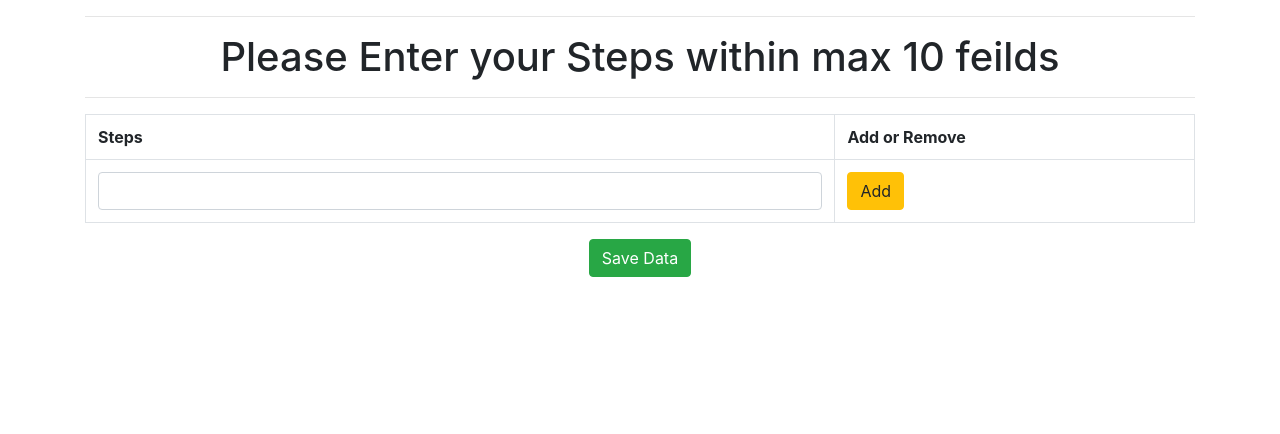
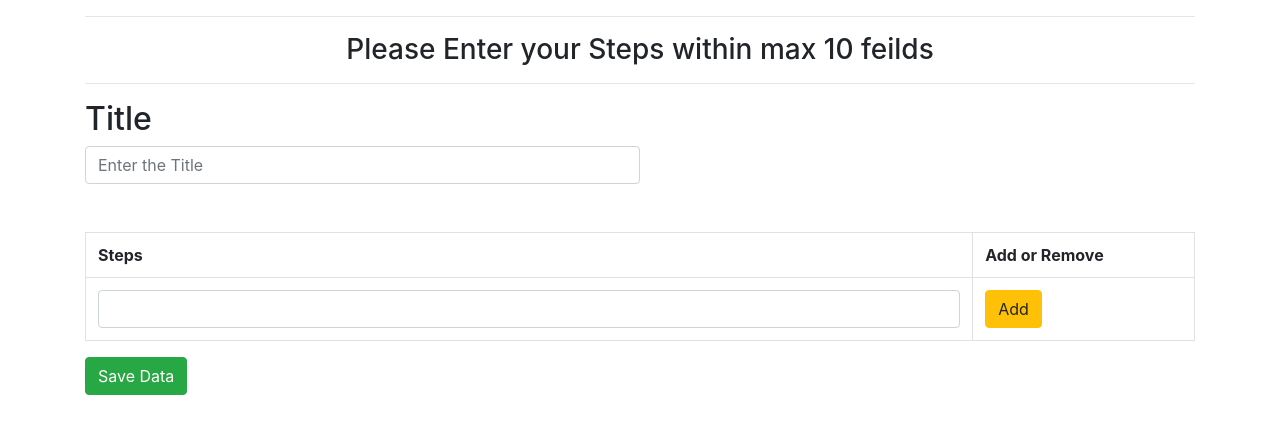
Before and after one commit to Santosh-745/de_sem_6, a PHP site: page /add_steps.php in a window 1280 px wide. Shown: the top 434 px of the page. Run offline with PHP 8.4, Linux system fonts and the light colour scheme; some web fonts are replaced.

Commit message:
Update add_steps.php

```diff
--- a/de/add_steps.php
+++ b/de/add_steps.php
@@ -1,13 +1,34 @@
 <?php
 
-include "config.php"
+    include "config.php";
+    // $no_of_step = $_POST['stepcount'];
+    // $title = $_POST['title'];
+    // print_r($no_of_step);
+    // print_r($title);
 
+    if (isset($_POST['save'])){
+        $step = $_POST['steps'];
+        $title = $_POST['title'];
+        $no_of_step = $_POST['stepcount'];
+        $i = 1;
+        $query = "INSERT INTO home_data(title,No_of_steps) VALUES ('$title','$no_of_step')";
+        $iab = $conn->prepare($query);
+        $iab->execute();
+        foreach($step as $item)
+        {
+            $temp = "Step_".$i++;
+            // echo $temp;
+            if($item != '')
+            {
+               $query = "UPDATE home_data SET $temp = '$item' WHERE title = '$title'";
+            //    echo $query;
+                $iab = $conn->prepare($query);
+                $iab->execute();
+            }
+        }
+
+    }
 ?>
-
-
-
-
-
 <html>
     <head>
         <title>ADD REMOVE</title>
@@ -20,13 +41,12 @@ include "config.php"
 
 	<script>
 	$(document).ready(function() {
-    var html = '<tr><td><input class="form-control" type="text" name="step[]" required=""></td><td><input class="btn btn-danger" type="button" name="remove" id="remove" value="Remove"></td></tr>';
+    var html = "<tr><td><input class='form-control' type='text' id='steps' name='steps[]'></td><td><input class='btn btn-danger' type='button' name='remove' id='remove' value='Remove'></td></tr>";
     var max_fields      = 10; //maximum input boxes allowed
     var wrapper         = $(".input_fields_wrap"); //Fields wrapper
     var add_button      = $(".add_field_button"); //Add button ID
 
-    var x = 1; //initlal text box count
-
+    var x = jQuery("#box_count").val();
 
    $("#add").click(function(e){ //on add input button click
         e.preventDefault();
@@ -36,6 +56,7 @@ include "config.php"
 		     //text box increment
             $("#table_field").append(html); //add input box
             x++;
+            jQuery("#box_count").val(x);
 	  }
     });
 
@@ -43,7 +64,9 @@ include "config.php"
 
 		e.preventDefault();
 		$(this).closest('tr').remove();
+		var x = jQuery("#box_count").val();
         x--;
+        jQuery("#box_count").val(x);
     })
 });
 
@@ -71,43 +94,34 @@ include "config.php"
         }
     </style>
 	<body>
-     <!-- <div class="input_fields_wrap">
-         <div><textarea  type="textbox"class="text" name="mytext[]"  id="text" cols="30" rows="10"></textarea></div><br>
+    <div class="container">
+            <form method="post" >
 
-        <button  class="add_field_button" id="btn" type="button" class="btn btn-dark">Add BOX</button>
-
-
-     </div> -->
-    <div class="container">
-            <form class="insert-form" id="insert_form" method="post" action="">
                 <hr>
-            <h1 class="text-center"> Please Enter your Steps within max 10 feilds</h1>
+                <h3 class="text-center"> Please Enter your Steps within max 10 feilds</h3>
                 <hr>
                 <div class="input_fields">
+                        <h2>Title</h2>
+                    <input class="form-control py-3" type="text" name="title" placeholder="Enter the Title"
+                        style = "width:50%;">
+                    <input type="hidden" name="stepcount" id="box_count" value="1" ><br><br>
                     <table class="table table-bordered" id="table_field">
                     <tr>
                         <th>Steps</th>
-                    <th>Add or Remove</th>
+                        <th >Add or Remove</th>
                     </tr>
                     <tr>
-                    <td><input class="form-control" type="text" name="step[]" required=""></td>
-                    <td><input class="btn btn-warning" type="button" name="add" id="add" value="Add"></td>
+                        <td><input class="form-control" type="text" name="steps[]" id="steps"></td>
+                        <td style="width:20%;"><input class="btn btn-warning" type="button"  id="add" value="Add"></td>
                     </tr>
                     </table>
-                <center>
-                <input class="btn btn-success" type="button" name="save" id="save" value="Save Data">
-                </center>
+
+                    <input class="btn btn-success" type="submit" name="save" value="Save Data">
+
                 </div>
             </form>
     </div>
-    <?php
-        if (isset($_POST['save'])){
-            $step = $_POST['step'];
-            foreach ($step as $key => $value){
-                $query = "INSERT INTO home_data(Step_1) VALUES ('".$value."')";
-            }
-        }
-    ?>
+
 
  <script src="https://code.jquery.com/jquery-3.5.1.slim.min.js" integrity="sha384-DfXdz2htPH0lsSSs5nCTpuj/zy4C+OGpamoFVy38MVBnE+IbbVYUew+OrCXaRkfj" crossorigin="anonymous"></script>
 <script src="https://cdn.jsdelivr.net/npm/bootstrap@4.5.3/dist/js/bootstrap.bundle.min.js" integrity="sha384-ho+j7jyWK8fNQe+A12Hb8AhRq26LrZ/JpcUGGOn+Y7RsweNrtN/tE3MoK7ZeZDyx" crossorigin="anonymous"></script>
```
Lines whose indentation alone changed are shown as unchanged.
